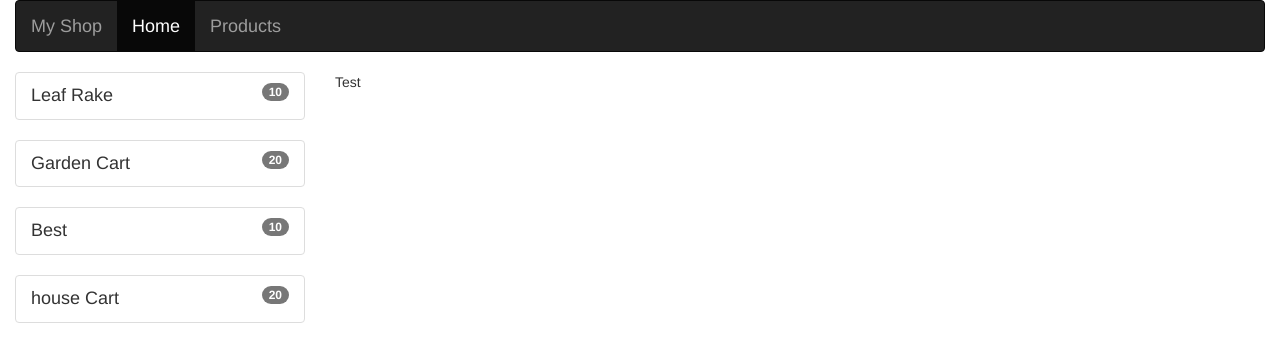
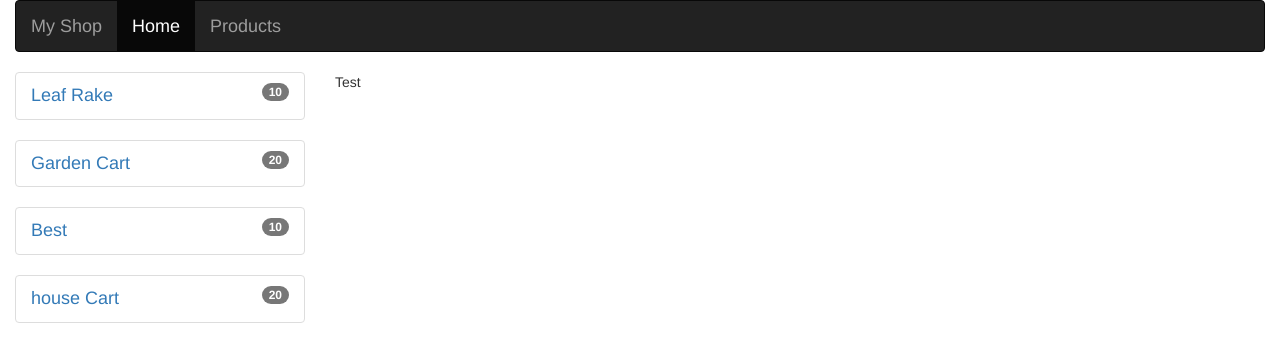
Before and after one commit to mdixtm/angular-poco, an Angular app: page /home in a window 1280 px wide. Shown: the top 362 px of the page. Built offline with nearby package versions, Linux system fonts and the light colour scheme.

Commit message:
Add links to products list for items in menu

```diff
--- a/src/app/menu/menu.component.html
+++ b/src/app/menu/menu.component.html
@@ -1,8 +1,10 @@
 <ul class="list-group" *ngFor='let item of menuItems'>
+      <a [routerLink]="['/products']">
         <li class="list-group-item d-flex justify-content-between align-items-center">
           {{item.itemName}}
           <span class="badge badge-primary badge-pill">
             {{item.itemCount}}
           </span>
         </li>
+      </a>
 </ul>
--- a/src/app/menu/menu.module.ts
+++ b/src/app/menu/menu.module.ts
@@ -2,10 +2,12 @@ import { NgModule } from '@angular/core';
 import { CommonModule } from '@angular/common';
 import { MenuComponent } from './menu.component';
 import { MenuService } from './menu-service';
+import { RouterModule } from '@angular/router';
 
 @NgModule({
   imports: [
     CommonModule,
+    RouterModule,
   ],
 
   exports: [
```
